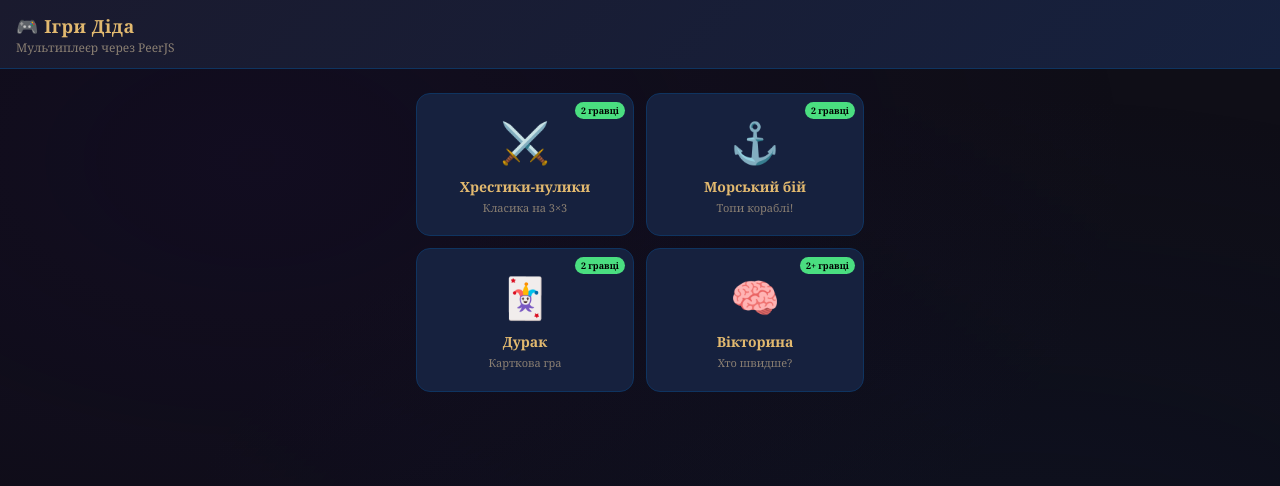
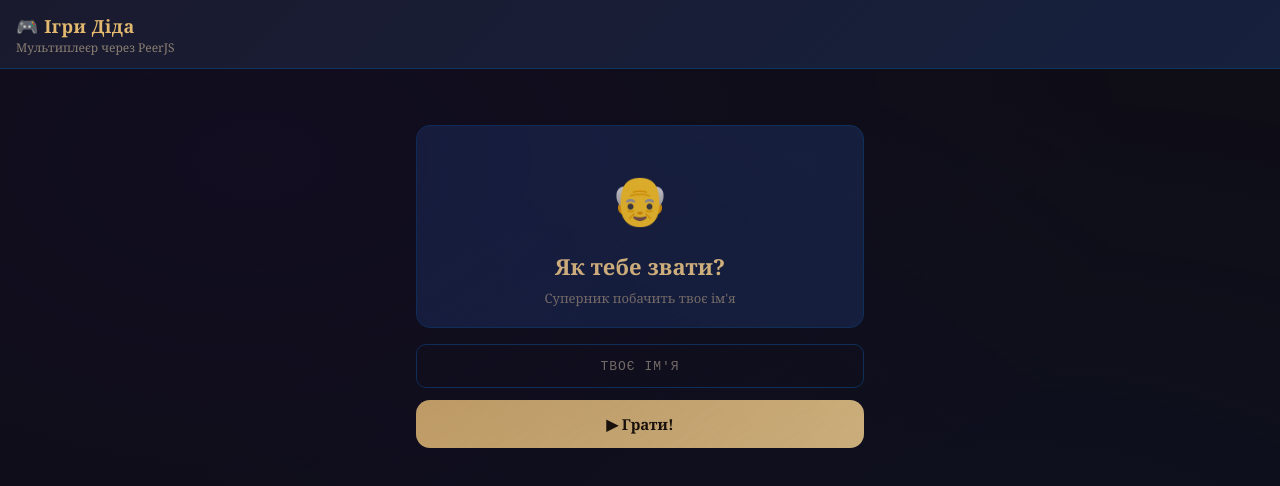
Before and after one commit to vladosik24/grandfather-games, a plain HTML site: page index.html in a window 1280 px wide. Drawn offline with Linux system fonts and the light colour scheme.

Commit message:
Update index.html

```diff
--- a/index.html
+++ b/index.html
@@ -324,6 +324,21 @@
   </div>
 </div>
 
+<!-- ═══ SCREEN: NAME ═══ -->
+<div class="screen" id="s-name">
+  <div class="result-box" style="margin-top:40px">
+    <div class="emoji-big">👴</div>
+    <h2>Як тебе звати?</h2>
+    <div style="color:var(--muted);font-size:13px;margin-top:6px">Суперник побачить твоє ім'я</div>
+  </div>
+  <div style="margin-top:16px">
+    <input type="text" id="nameInput" placeholder="Твоє ім'я" maxlength="20"
+      style="width:100%;font-size:16px;letter-spacing:1px;text-align:center"
+      onkeydown="if(event.key==='Enter')saveName()">
+    <button class="btn btn-gold mt" onclick="saveName()">▶ Грати!</button>
+  </div>
+</div>
+
 <!-- ═══ SCREEN: LOBBY ═══ -->
 <div class="screen active" id="s-lobby">
   <div class="game-grid">
@@ -499,8 +514,26 @@
 const tg = window.Telegram?.WebApp;
 if (tg) { tg.ready(); tg.expand(); }
 
-const ME = tg?.initDataUnsafe?.user?.first_name || 'Гравець';
+// Ім'я з Telegram або запитуємо вручну
+let ME = tg?.initDataUnsafe?.user?.first_name || '';
 const MY_ID = String(tg?.initDataUnsafe?.user?.id || Math.random().toString(36).slice(2,8));
+
+// Якщо ім'я не отримали — показуємо екран введення
+function initApp() {
+  if (!ME) {
+    document.getElementById('s-name').classList.add('active');
+    document.getElementById('s-lobby').classList.remove('active');
+  }
+}
+window.addEventListener('load', initApp);
+
+function saveName() {
+  const val = document.getElementById('nameInput').value.trim();
+  if (!val) { toast('⚠️ Введи ім\'я!'); return; }
+  ME = val;
+  document.getElementById('s-name').classList.remove('active');
+  document.getElementById('s-lobby').classList.add('active');
+}
 
 let peer = null, conn = null;
 let isHost = false;
```
